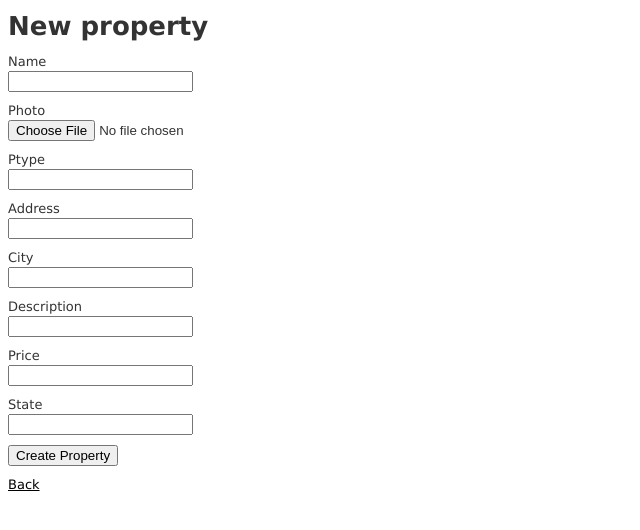
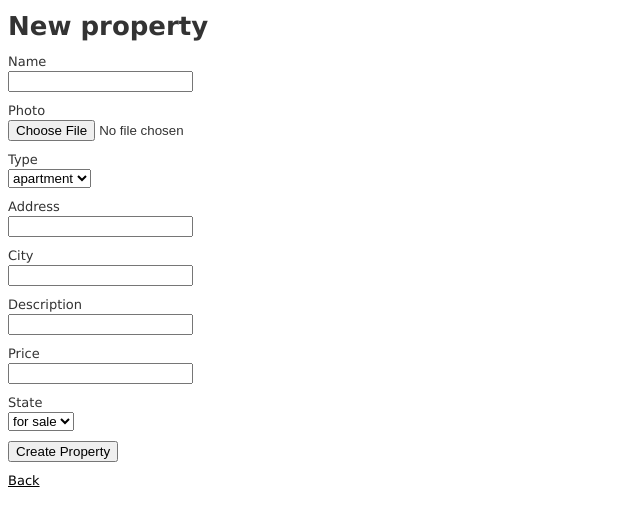
Before and after one commit to jportela/cmov2_server, a Rails app: page /properties/new in a window 1280 px wide. Shown: the top 530 px of the page, without its empty margins (0-640 px from the left). Run offline with Rails 7, Linux system fonts and the light colour scheme; style sheets or scripts are compiled from the project's sources; some libraries are stand-ins or nearby versions.

Commit message:
Refactored code to the user model, only shows properties for sale, combo boxes for types and state

```diff
--- a/app/controllers/properties_controller.rb
+++ b/app/controllers/properties_controller.rb
@@ -134,10 +134,8 @@ class PropertiesController < ApplicationController
   def items
     user = User.find_by_email(params[:user_email])
 
-    properties = Property.find_by_sql ['SELECT "properties".* FROM "properties" WHERE id NOT IN (SELECT "discarded_properties"."property_id" FROM "discarded_properties" WHERE "discarded_properties"."user_id" = ?)', user.id ]
-
     formatted_json = []
-    properties.each { |p|
+    user.items.each { |p|
       formatted_json << {
         :id => p.id,
         :name => p.name,
--- a/app/models/property.rb
+++ b/app/models/property.rb
@@ -3,4 +3,9 @@ class Property < ActiveRecord::Base
   has_many :users, :through => :discarded_properties
 
   has_attached_file :photo, :styles => { :small => "100x100", :normal => "400x400" }
+
+  TYPES = ["apartment", "castle", "home"]
+
+  STATES = ["for sale", "sold"]
+
 end
--- a/app/views/properties/_form.html.erb
+++ b/app/views/properties/_form.html.erb
@@ -20,8 +20,8 @@
     <%= f.file_field :photo %>
   </div>
   <div class="field">
-    <%= f.label :ptype %><br />
-    <%= f.text_field :ptype %>
+    <%= f.label :type %><br />
+    <%= select("property", "ptype", Property::TYPES) %>
   </div>
   <div class="field">
     <%= f.label :address %><br />
@@ -41,7 +41,7 @@
   </div>
   <div class="field">
     <%= f.label :state %><br />
-    <%= f.text_field :state %>
+    <%= select("property", "state", Property::STATES) %>
   </div>
   <div class="actions">
     <%= f.submit %>
```
Also changed, not shown: app/models/user.rb (+8 -0 lines), db/development.sqlite3.
